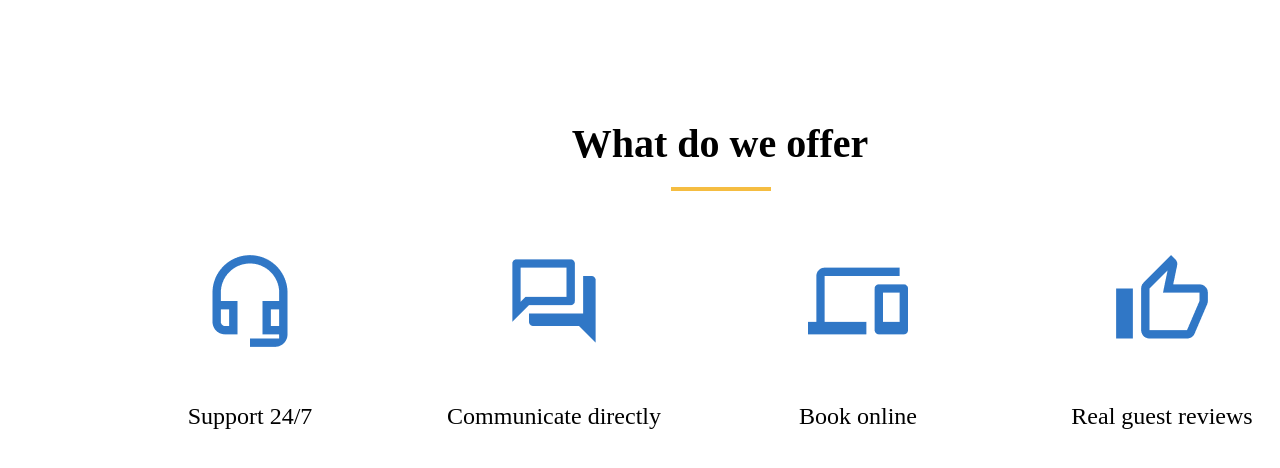
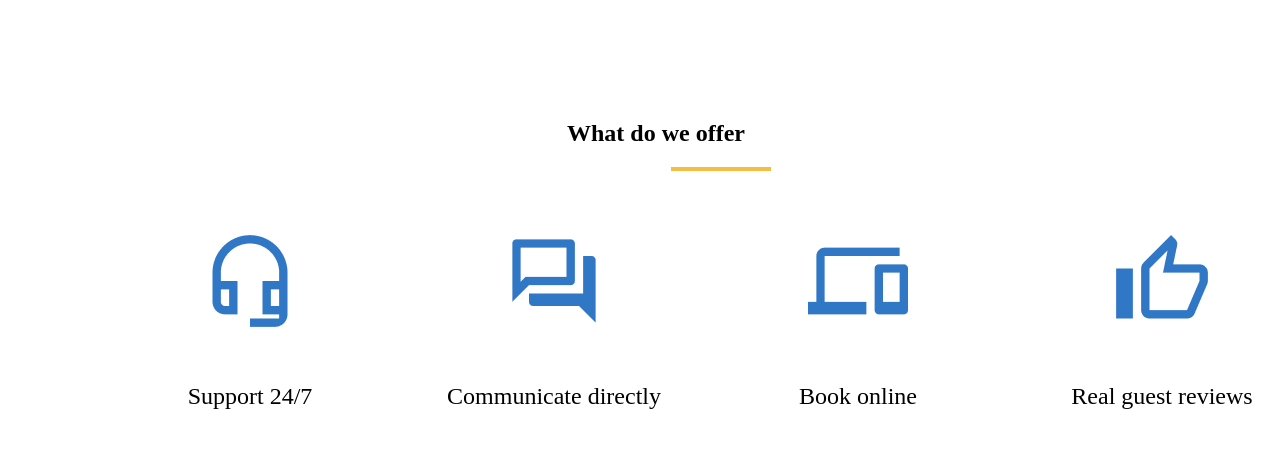
Before and after one commit to YuliyaLarry/if-html, a website: page index.html in a window 1280 px wide. Shown: the top 468 px of the page. Drawn offline with Linux system fonts and the light colour scheme.

Commit message:
change h2

```diff
--- a/index.html
+++ b/index.html
@@ -9,7 +9,7 @@
   <body>
     <div class="advantages-block">
       <div class="heading-container">
-        <h1>What do we offer</h1>
+        <h2>What do we offer</h2>
         <hr />
       </div>
       <div class="advantages-content">
```
